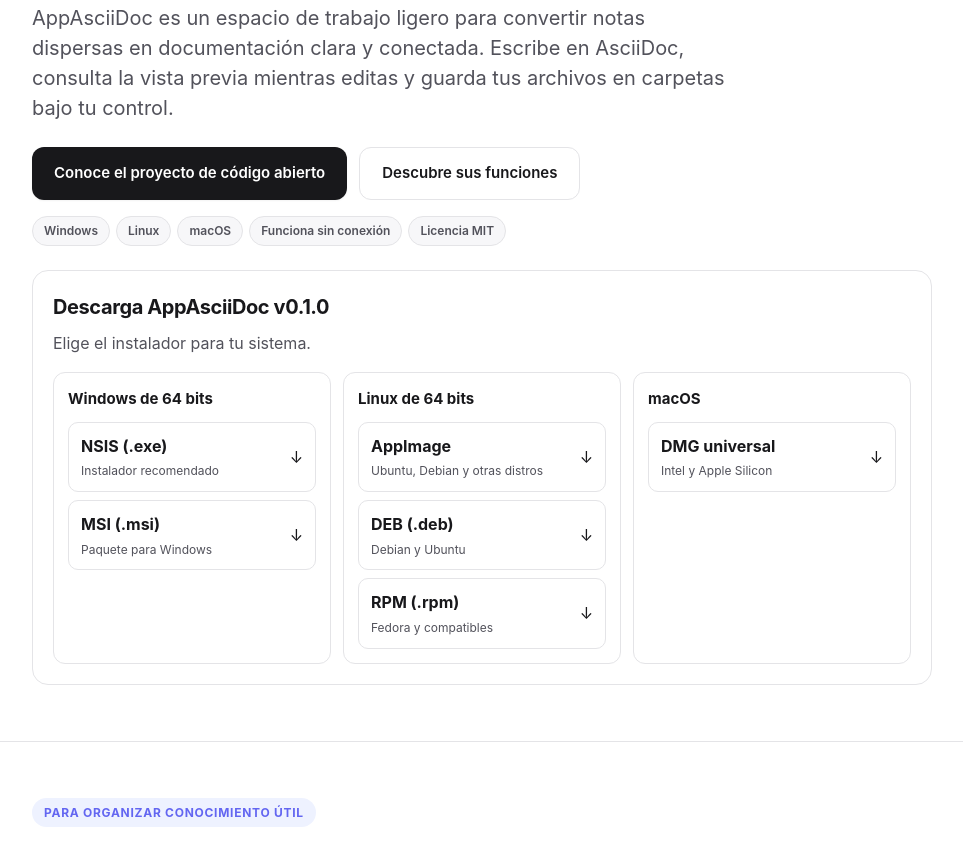
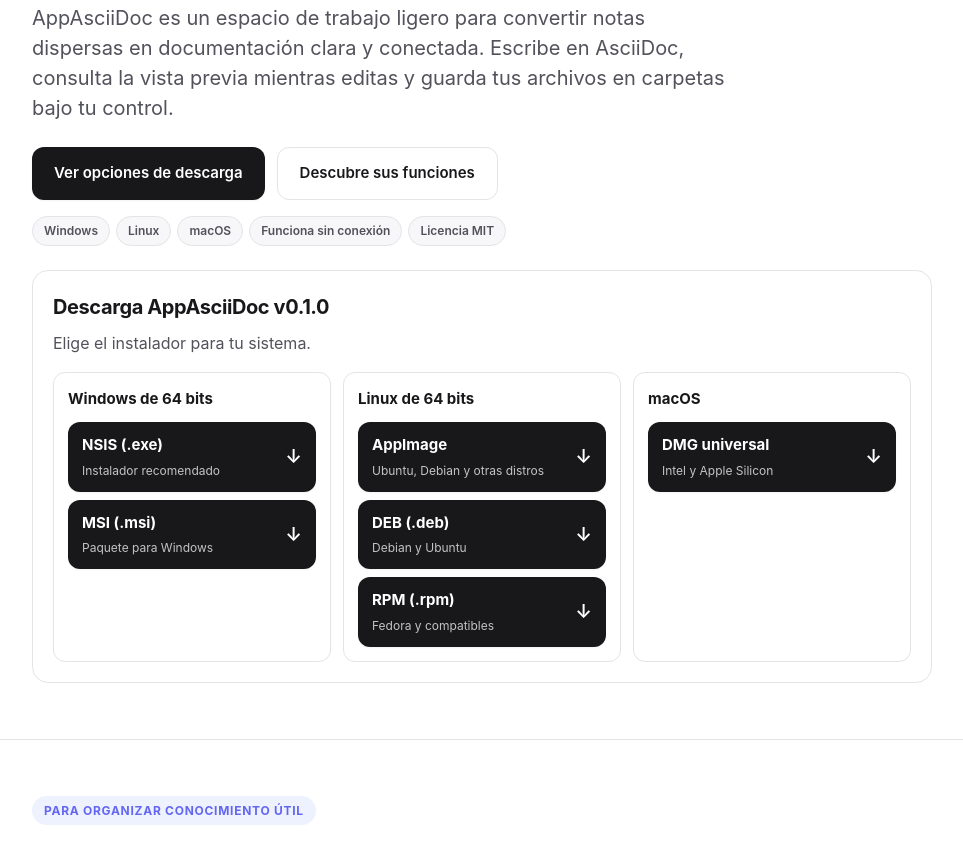
Before and after one commit to RuvianFabrin/ruvianfabrin.github.io, a plain HTML site: page appasciidoc.es.html in a window 1280 px wide. Shown: the part 441-1290 px from the top of the page, without its empty margins (156-1119 px from the left). Drawn offline with Linux system fonts and the light colour scheme.

Commit message:
Improve localized installer download buttons

```diff
--- a/appasciidoc.es.html
+++ b/appasciidoc.es.html
@@ -63,23 +63,23 @@
       <section class="hero product-hero"><div class="wrap">
         <span class="eyebrow">Tus ideas, en texto sencillo</span><h1>Escribe una vez. Encuentra, organiza y comparte fácilmente.</h1>
         <p class="lede">AppAsciiDoc es un espacio de trabajo ligero para convertir notas dispersas en documentación clara y conectada. Escribe en AsciiDoc, consulta la vista previa mientras editas y guarda tus archivos en carpetas bajo tu control.</p>
-        <div class="btn-row"><a class="btn btn-primary" href="https://github.com/RuvianFabrin/appasciidoc" target="_blank" rel="noopener">Conoce el proyecto de código abierto</a><a class="btn btn-secondary" href="#features-es">Descubre sus funciones</a></div>
+        <div class="btn-row download-hero-actions"><a class="btn btn-primary" href="#download-title-es">Ver opciones de descarga</a><a class="btn btn-secondary" href="#features-es">Descubre sus funciones</a></div>
         <div class="tag-row"><span class="tag">Windows</span><span class="tag">Linux</span><span class="tag">macOS</span><span class="tag">Funciona sin conexión</span><span class="tag">Licencia MIT</span></div>
         <section class="download-panel" aria-labelledby="download-title-es">
         <h2 id="download-title-es">Descarga AppAsciiDoc v0.1.0</h2>
         <p class="download-note">Elige el instalador para tu sistema.</p>
         <div class="download-grid">
         <div class="download-group"><h3>Windows de 64 bits</h3>
-        <a class="download-link" href="https://github.com/RuvianFabrin/appasciidoc/releases/download/v0.1.0/AppAsciiDoc_0.1.0_x64-setup.exe" aria-label="NSIS (.exe): Instalador recomendado"><span><strong>NSIS (.exe)</strong><small>Instalador recomendado</small></span><span aria-hidden="true">↓</span></a>
-        <a class="download-link" href="https://github.com/RuvianFabrin/appasciidoc/releases/download/v0.1.0/AppAsciiDoc_0.1.0_x64_en-US.msi" aria-label="MSI (.msi): Paquete para Windows"><span><strong>MSI (.msi)</strong><small>Paquete para Windows</small></span><span aria-hidden="true">↓</span></a>
+        <a class="btn btn-primary download-link" href="https://github.com/RuvianFabrin/appasciidoc/releases/download/v0.1.0/AppAsciiDoc_0.1.0_x64-setup.exe" aria-label="NSIS (.exe): Instalador recomendado"><span><strong>NSIS (.exe)</strong><small>Instalador recomendado</small></span><span aria-hidden="true">↓</span></a>
+        <a class="btn btn-primary download-link" href="https://github.com/RuvianFabrin/appasciidoc/releases/download/v0.1.0/AppAsciiDoc_0.1.0_x64_en-US.msi" aria-label="MSI (.msi): Paquete para Windows"><span><strong>MSI (.msi)</strong><small>Paquete para Windows</small></span><span aria-hidden="true">↓</span></a>
         </div>
         <div class="download-group"><h3>Linux de 64 bits</h3>
-        <a class="download-link" href="https://github.com/RuvianFabrin/appasciidoc/releases/download/v0.1.0/AppAsciiDoc_0.1.0_amd64.AppImage" aria-label="AppImage: Ubuntu, Debian y otras distros"><span><strong>AppImage</strong><small>Ubuntu, Debian y otras distros</small></span><span aria-hidden="true">↓</span></a>
-        <a class="download-link" href="https://github.com/RuvianFabrin/appasciidoc/releases/download/v0.1.0/AppAsciiDoc_0.1.0_amd64.deb" aria-label="DEB (.deb): Debian y Ubuntu"><span><strong>DEB (.deb)</strong><small>Debian y Ubuntu</small></span><span aria-hidden="true">↓</span></a>
-        <a class="download-link" href="https://github.com/RuvianFabrin/appasciidoc/releases/download/v0.1.0/AppAsciiDoc-0.1.0-1.x86_64.rpm" aria-label="RPM (.rpm): Fedora y compatibles"><span><strong>RPM (.rpm)</strong><small>Fedora y compatibles</small></span><span aria-hidden="true">↓</span></a>
+        <a class="btn btn-primary download-link" href="https://github.com/RuvianFabrin/appasciidoc/releases/download/v0.1.0/AppAsciiDoc_0.1.0_amd64.AppImage" aria-label="AppImage: Ubuntu, Debian y otras distros"><span><strong>AppImage</strong><small>Ubuntu, Debian y otras distros</small></span><span aria-hidden="true">↓</span></a>
+        <a class="btn btn-primary download-link" href="https://github.com/RuvianFabrin/appasciidoc/releases/download/v0.1.0/AppAsciiDoc_0.1.0_amd64.deb" aria-label="DEB (.deb): Debian y Ubuntu"><span><strong>DEB (.deb)</strong><small>Debian y Ubuntu</small></span><span aria-hidden="true">↓</span></a>
+        <a class="btn btn-primary download-link" href="https://github.com/RuvianFabrin/appasciidoc/releases/download/v0.1.0/AppAsciiDoc-0.1.0-1.x86_64.rpm" aria-label="RPM (.rpm): Fedora y compatibles"><span><strong>RPM (.rpm)</strong><small>Fedora y compatibles</small></span><span aria-hidden="true">↓</span></a>
         </div>
         <div class="download-group"><h3>macOS</h3>
-        <a class="download-link" href="https://github.com/RuvianFabrin/appasciidoc/releases/download/v0.1.0/AppAsciiDoc_0.1.0_universal.dmg" aria-label="DMG universal: Intel y Apple Silicon"><span><strong>DMG universal</strong><small>Intel y Apple Silicon</small></span><span aria-hidden="true">↓</span></a>
+        <a class="btn btn-primary download-link" href="https://github.com/RuvianFabrin/appasciidoc/releases/download/v0.1.0/AppAsciiDoc_0.1.0_universal.dmg" aria-label="DMG universal: Intel y Apple Silicon"><span><strong>DMG universal</strong><small>Intel y Apple Silicon</small></span><span aria-hidden="true">↓</span></a>
         </div>
         </div></section>
       </div></section>
--- a/assets/style.css
+++ b/assets/style.css
@@ -222,18 +222,28 @@
 .download-group h3 { margin: 0 0 10px; font-size: 15px; }
 .download-link {
   display: flex;
+  width: 100%;
+  min-height: 54px;
   align-items: center;
   justify-content: space-between;
   gap: 10px;
   margin-top: 8px;
-  padding: 10px 12px;
-  border: 1px solid var(--border);
-  border-radius: 10px;
-  color: var(--text);
+  padding: 11px 14px;
+  border: 0;
+  border-radius: 12px;
+  background: var(--text);
+  color: #fff;
+  text-align: left;
   text-decoration: none;
 }
-.download-link:hover { border-color: #a5a5b2; background: var(--bg-soft); }
-.download-link small { display: block; margin-top: 2px; color: var(--text-muted); font-size: 12px; }
+.download-link:hover {
+  transform: translateY(-2px);
+  background: #000;
+  color: #fff;
+  box-shadow: 0 8px 18px rgba(24, 24, 27, 0.16);
+}
+.download-link small { display: block; margin-top: 3px; color: rgba(255, 255, 255, 0.74); font-size: 12px; font-weight: 400; }
+.download-link > span:last-child { font-size: 19px; }
 
 /* Placeholder de screenshot — vira a imagem real automaticamente assim que
    um arquivo existir no caminho referenciado em background-image, sem
```
Also changed, not shown: appasciidoc.html (+7 -10 lines), appasciidoc.pt-BR.html (+7 -7 lines), appasciidoc.zh.html (+7 -7 lines).
